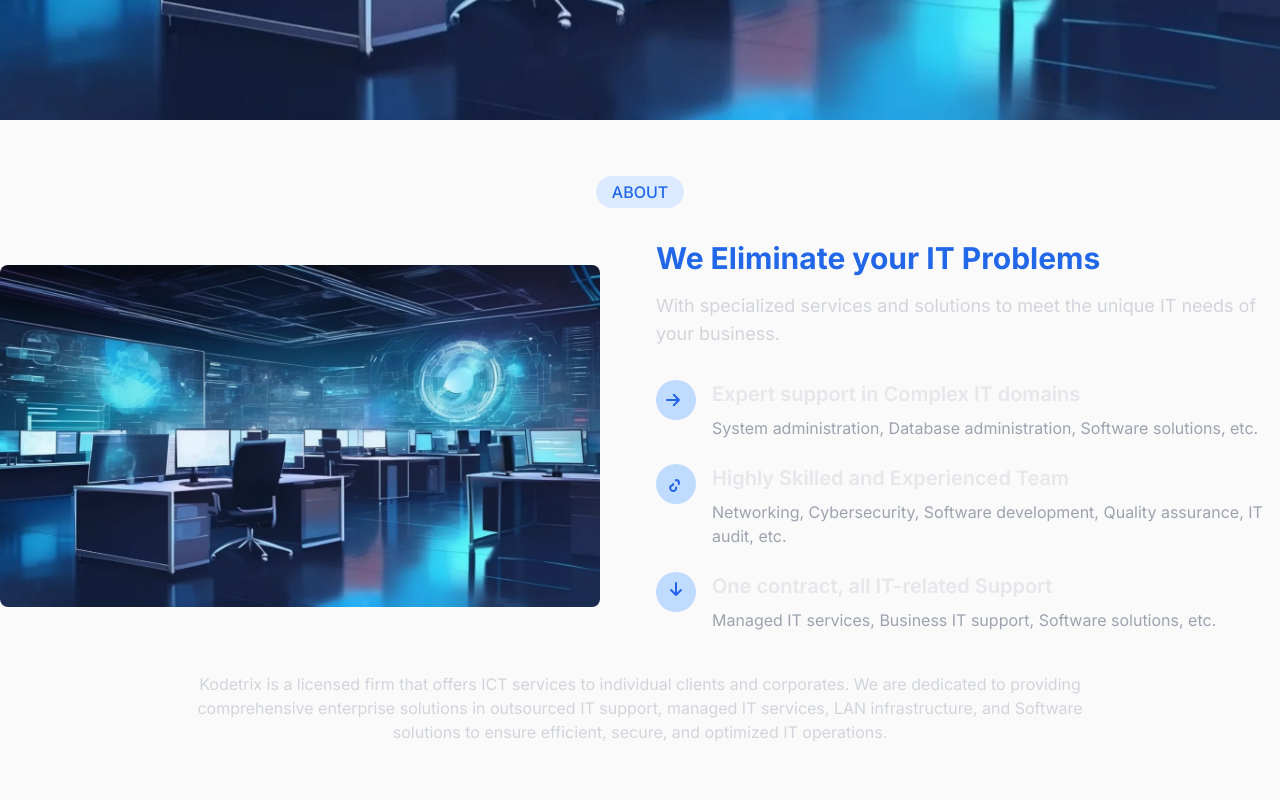
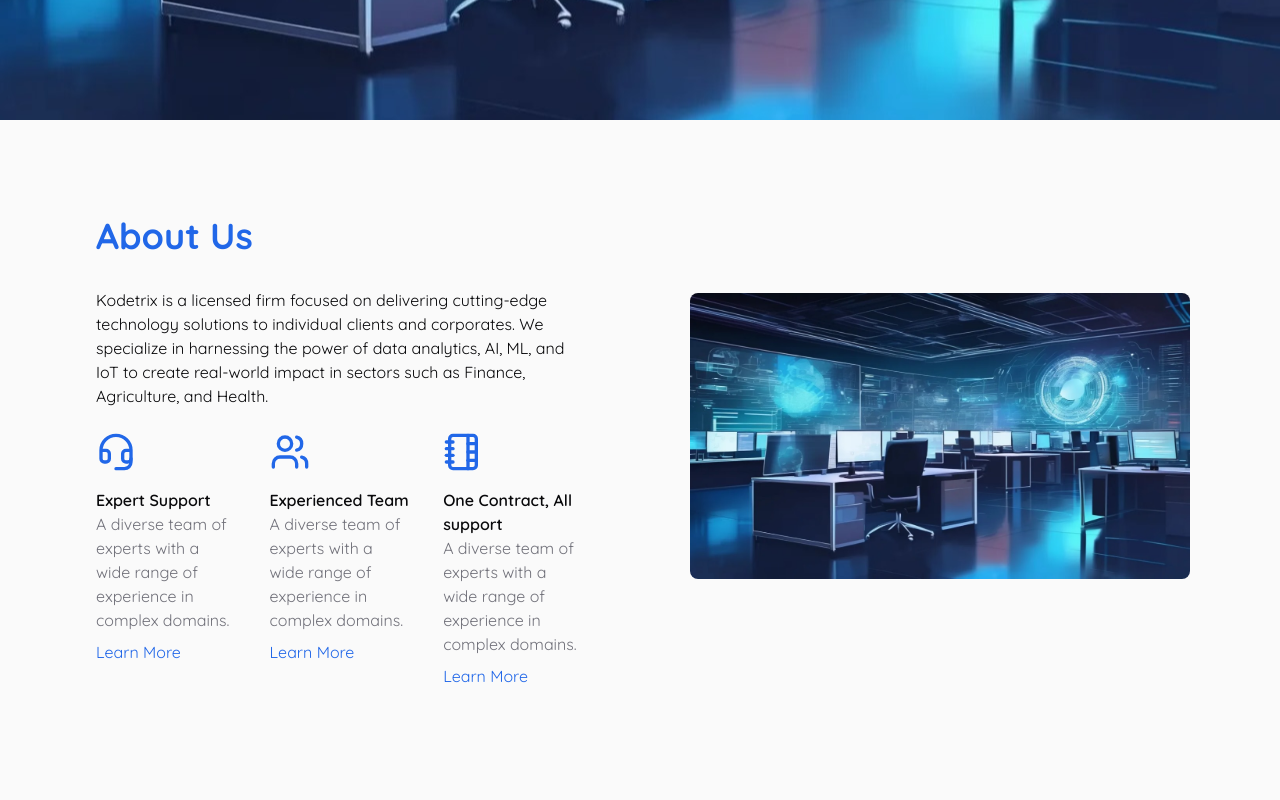
Before and after one commit to Samkipz/kodetrix, a Next.js app: page / in a window 1280 px wide. Shown: the part 680-1480 px from the top of the page. Built offline with nearby package versions, Linux system fonts and the light colour scheme; a web font is replaced by a local one.

Commit message:
Edited about section. Changed font to Quicksand

```diff
--- a/app/ui/about/About.jsx
+++ b/app/ui/about/About.jsx
@@ -1,101 +1,78 @@
-import React from "react";
-import { Badge } from "@/components/ui/badge";
-import Image from 'next/image';
+import { Headset, NotebookTabs, Users } from "lucide-react";
+import Image from "next/image";
+import Link from "next/link";
 
 export default function About() {
   return (
-    <div
+    <section
       id="about"
-      className="flex flex-col items-center scroll-mt-20 scroll-smooth min-h-[90vh] py-4 dark:bg-gray-900"
+      className="flex flex-col py-12 w-full  scroll-mt-20 scroll-smooth min-h-[90vh]"
     >
-      <div className="mt-10 px-4 py-1 bg-blue-100 dark:bg-background rounded-full">
-        <h1 className="text-primary dark:text-foreground font-medium">ABOUT</h1>
-      </div>
-
-
-      <div className="flex flex-col lg:flex-row mt-8 items-center justify-between max-w-7xl mx-auto">
-        <div className="lg:w-1/2">
+      <div className="flex px-4 lg:px-12 space-x-4 space-y-4 w-full ">
+        <div className="mt-12 flex flex-col px-4 lg:px-12 w-full md:w-1/2">
+          <h2 className="text-4xl font-bold text-primary">About Us</h2>
+          <p className="mt-8">
+            Kodetrix is a licensed firm focused on delivering cutting-edge
+            technology solutions to individual clients and corporates. We
+            specialize in harnessing the power of data analytics, AI, ML, and
+            IoT to create real-world impact in sectors such as Finance,
+            Agriculture, and Health.
+          </p>
+          <div className="mt-12 flex flex-col md:flex-row mt-6 md:space-x-4 gap-4">
+            <div className="flex flex-col">
+              <div className="mb-4 text-primary">
+                <Headset size={40} />
+              </div>
+              <h3 className="font-semibold w-full">Expert Support</h3>
+              <p className="text-muted-foreground">
+                A diverse team of experts with a wide range of experience in
+                complex domains.
+              </p>
+              <Link href="#" className="text-primary mt-2 hover:underline">
+                Learn More
+              </Link>
+            </div>
+            <div className="flex flex-col">
+              <div className="mb-4 text-primary">
+                <Users size={40} />
+              </div>
+              <h3 className="font-semibold w-full">Experienced Team</h3>
+              <p className="text-muted-foreground">
+                A diverse team of experts with a wide range of experience in
+                complex domains.
+              </p>
+              <Link href="#" className="text-primary mt-2 hover:underline">
+                Learn More
+              </Link>
+            </div>
+            <div className="flex flex-col">
+              <div className="mb-4 text-primary">
+                <NotebookTabs size={40} />
+              </div>
+              <h3 className="font-semibold w-full">
+                One Contract, All support
+              </h3>
+              <p className="text-muted-foreground">
+                A diverse team of experts with a wide range of experience in
+                complex domains.
+              </p>
+              <Link href="#" className="text-primary mt-2 hover:underline">
+                Learn More
+              </Link>
+            </div>
+          </div>
+        </div>
+        <div className="hidden md:flex mt-8 flex-col items-center justify-center w-full md:w-1/2">
           <Image
             src="/hero1.jpeg"
-            alt="Server racks"
-            width={600}
+            alt="Desk setup"
+            className="rounded-lg"
+            width={500}
             height={400}
-            className="rounded-lg"
+            objectFit="cover"
           />
         </div>
-
-        <div className="lg:w-1/2 mt-6 lg:mt-0 lg:ml-8">
-          <h2 className="text-3xl font-bold text-primary dark:text-blue-400">
-            We Eliminate your IT Problems
-          </h2>
-          <p className="mt-4 text-lg text-gray-300">
-            With specialized services and solutions to meet the unique IT needs of your business.
-          </p>
-
-          <ul className="mt-8 space-y-6">
-            <li className="flex items-start">
-              <span className="bg-blue-200 p-2 rounded-full dark:bg-gray-700">
-                {/* Use appropriate icon component here */}
-                <svg xmlns="http://www.w3.org/2000/svg" className="h-6 w-6 text-blue-600 dark:text-white" fill="none" viewBox="0 0 24 24" stroke="currentColor">
-                  <path strokeLinecap="round" strokeLinejoin="round" strokeWidth="2" d="M9.75 17.25L15 12m0 0L9.75 6.75M15 12H3" />
-                </svg>
-              </span>
-              <div className="ml-4">
-                <h3 className="text-xl font-semibold text-gray-200 dark:text-white">
-                  Expert support in Complex IT domains
-                </h3>
-                <p className="mt-2 text-gray-400 dark:text-gray-300">
-                  System administration, Database administration, Software solutions, etc.
-                </p>
-              </div>
-            </li>
-
-            <li className="flex items-start">
-              <span className="bg-blue-200 p-2 rounded-full dark:bg-gray-700">
-                {/* Icon */}
-                <svg xmlns="http://www.w3.org/2000/svg" className="h-6 w-6 text-blue-600 dark:text-white" fill="none" viewBox="0 0 24 24" stroke="currentColor">
-                  <path strokeLinecap="round" strokeLinejoin="round" strokeWidth="2" d="M12 8c1.657 0 3 1.343 3 3 0 .353-.036.697-.105 1.031m-2.757 3.56A3 3 0 119 13c0-.353.036-.697.105-1.031m2.757-3.56A3 3 0 0112 8z" />
-                </svg>
-              </span>
-              <div className="ml-4">
-                <h3 className="text-xl font-semibold text-gray-200 dark:text-white">
-                  Highly Skilled and Experienced Team
-                </h3>
-                <p className="mt-2 text-gray-400 dark:text-gray-300">
-                  Networking, Cybersecurity, Software development, Quality assurance, IT audit, etc.
-                </p>
-              </div>
-            </li>
-
-            <li className="flex items-start">
-              <span className="bg-blue-200 p-2 rounded-full dark:bg-gray-700">
-                {/* Icon */}
-                <svg xmlns="http://www.w3.org/2000/svg" className="h-6 w-6 text-blue-600 dark:text-white" fill="none" viewBox="0 0 24 24" stroke="currentColor">
-                  <path strokeLinecap="round" strokeLinejoin="round" strokeWidth="2" d="M7 10l5 5m0 0l5-5m-5 5V3" />
-                </svg>
-              </span>
-              <div className="ml-4">
-                <h3 className="text-xl font-semibold text-gray-200 dark:text-white">
-                  One contract, all IT-related Support
-                </h3>
-                <p className="mt-2 text-gray-400 dark:text-gray-300">
-                  Managed IT services, Business IT support, Software solutions, etc.
-                </p>
-              </div>
-            </li>
-          </ul>
-        </div>
       </div>
-
-      {/* Bottom Description Section */}
-      <div className="mt-10 text-center text-gray-300 dark:text-gray-400 max-w-4xl mx-auto">
-        <p>
-          Kodetrix is a licensed firm that offers ICT services to individual clients and corporates.
-          We are dedicated to providing comprehensive enterprise solutions in outsourced IT support,
-          managed IT services, LAN infrastructure, and Software solutions to ensure efficient, secure,
-          and optimized IT operations.
-        </p>
-      </div>
-    </div>
+    </section>
   );
 }
--- a/app/ui/fonts.js
+++ b/app/ui/fonts.js
@@ -1,6 +1,6 @@
-import { Inter, Lusitana } from 'next/font/google';
+import { Quicksand, Lusitana } from 'next/font/google';
 
-export const inter = Inter({ subsets: ['latin'] });
+export const inter = Quicksand({ subsets: ['latin'] });
 
 export const lusitana = Lusitana({
   weight: ['400', '700'],
```
